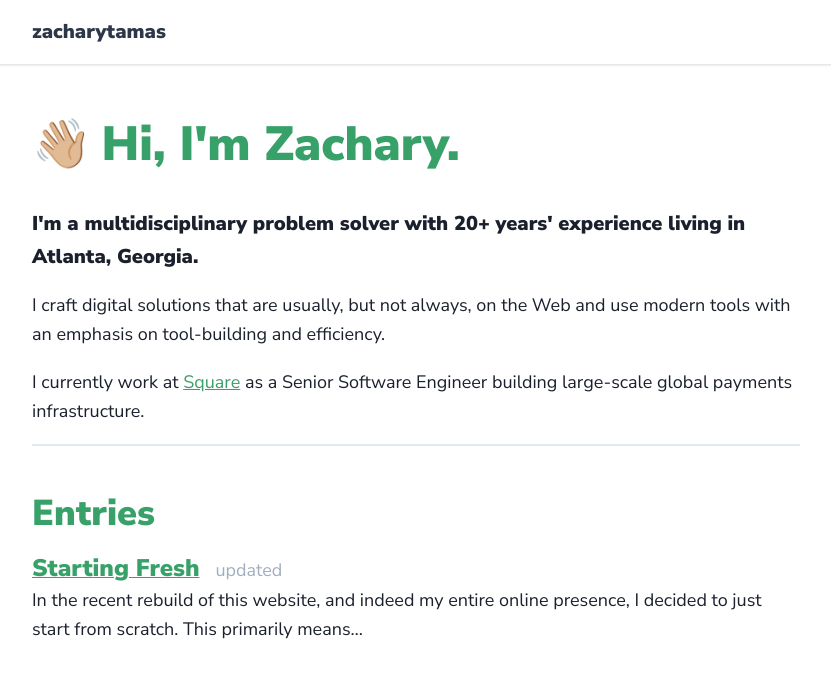
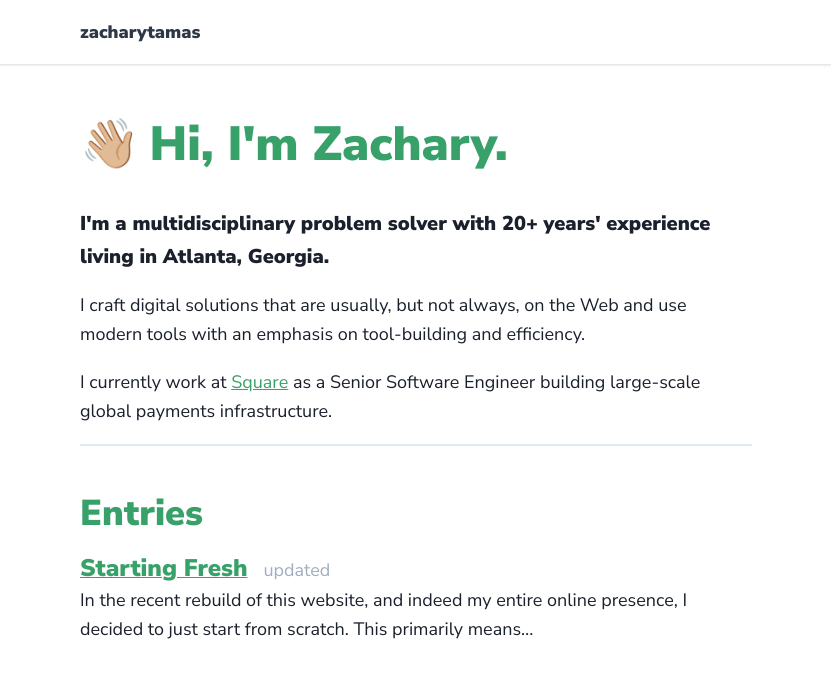
Before and after one commit to zacharytamas/hub, a Gatsby site: page / in a window 1280 px wide. Shown: the top 673 px of the page, without its empty margins (224-1055 px from the left). Built offline with nearby package versions, Linux system fonts and the light colour scheme; Gatsby itself is replaced by a stand-in of ours.

Commit message:
💄 Make pages a little narrower
This is for readability primarily, but also for
aesthetics at the moment when I don't have much
content and attention is called to that by how
spread out text is allowed to flow.

```diff
--- a/src/styles/styles.scss
+++ b/src/styles/styles.scss
@@ -89,7 +89,7 @@ a {
   }
 
   @screen lg {
-    @apply max-w-3xl;
+    @apply max-w-2xl;
   }
 }
 
@@ -103,7 +103,6 @@ header.site-header {
     @apply text-center;
 
     @screen sm {
-      @apply text-xl;
       @apply text-left;
     }
   }
```
